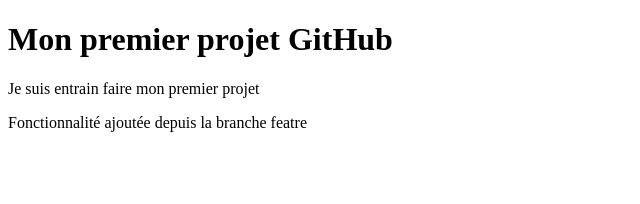
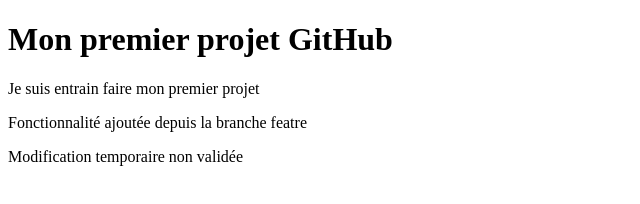
Before and after one commit to cherif-chab/ReposGitHub, a plain HTML site: page index.html in a window 1280 px wide. Shown: the whole page, without its empty margins (0-640 px from the left). Drawn offline with Linux system fonts and the light colour scheme.

Commit message:
Résolution du conflit après stash

```diff
--- a/index.html
+++ b/index.html
@@ -6,8 +6,15 @@
     <title></title>
   </head>
   <body>
+
     <h1>Mon premier projet GitHub</h1>
+
     <p>Je suis entrain faire mon premier projet</p>
+
     <p>Fonctionnalité ajoutée depuis la branche featre</p>
+
+    <p>Modification temporaire non validée</p>
+
   </body>
+
 </html>
```
